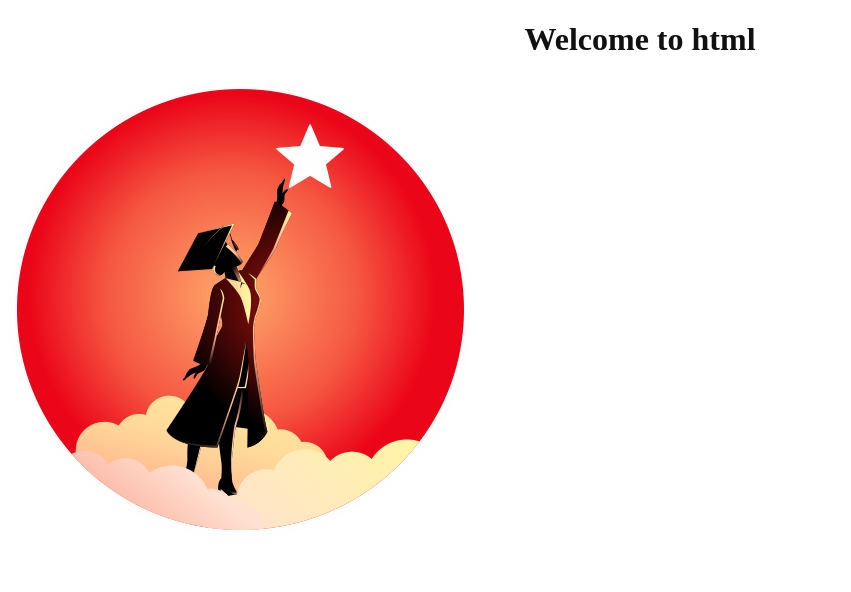
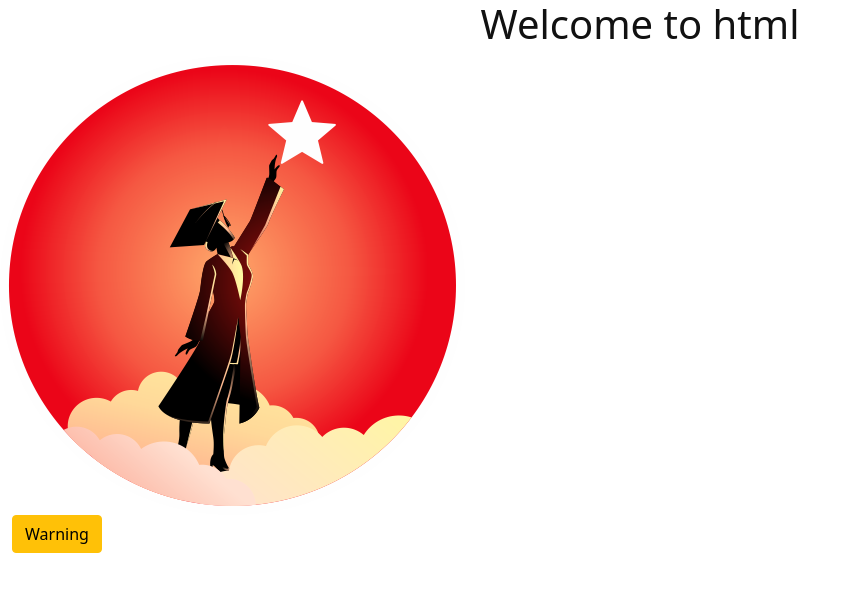
Before and after one commit to amitmentors/mywebsite, a plain HTML site: page index.html in a window 1280 px wide. Shown: the whole page, without its empty margins (0-851 px from the left). Drawn offline with nearby package versions, Linux system fonts and the light colour scheme.

Commit message:
Home page design updated

```diff
--- a/index.html
+++ b/index.html
@@ -4,10 +4,19 @@
     <meta charset="UTF-8">
     <meta name="viewport" content="width=device-width, initial-scale=1.0">
     <title>Document</title>
+
+    <link href="https://cdn.jsdelivr.net/npm/bootstrap@5.0.2/dist/css/bootstrap.min.css" rel="stylesheet">
+
     <link href="style.css" rel="stylesheet">
 </head>
 <body>
     <h1>Welcome to html</h1>
     <img src="logo.png">
+
+    <div class="container-fluid">
+        <button type="button" class="btn btn-warning">Warning</button>
+    </div>
+
+    <script src="https://cdn.jsdelivr.net/npm/bootstrap@5.0.2/dist/js/bootstrap.bundle.min.js"></script>
 </body>
 </html>
```
